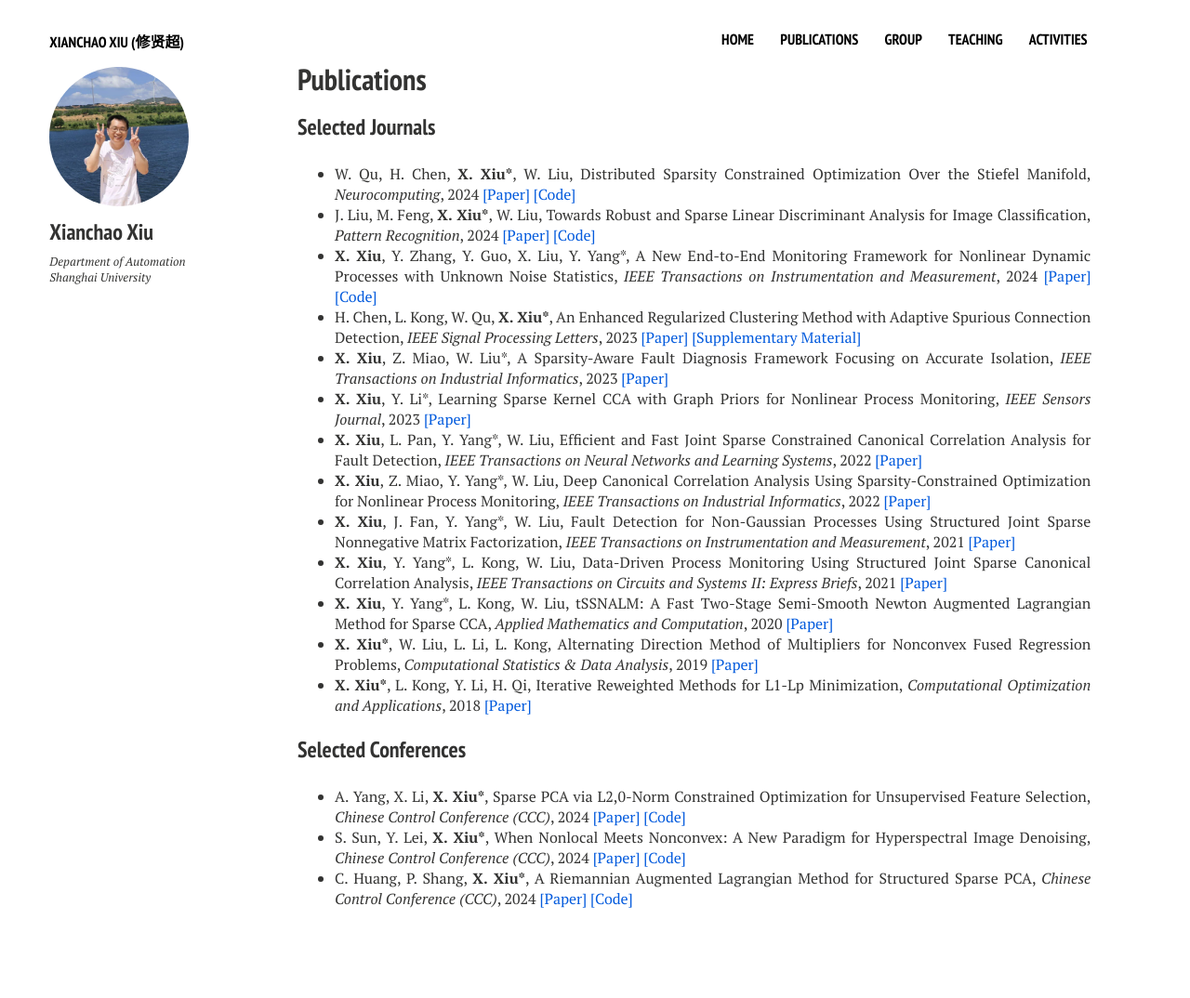
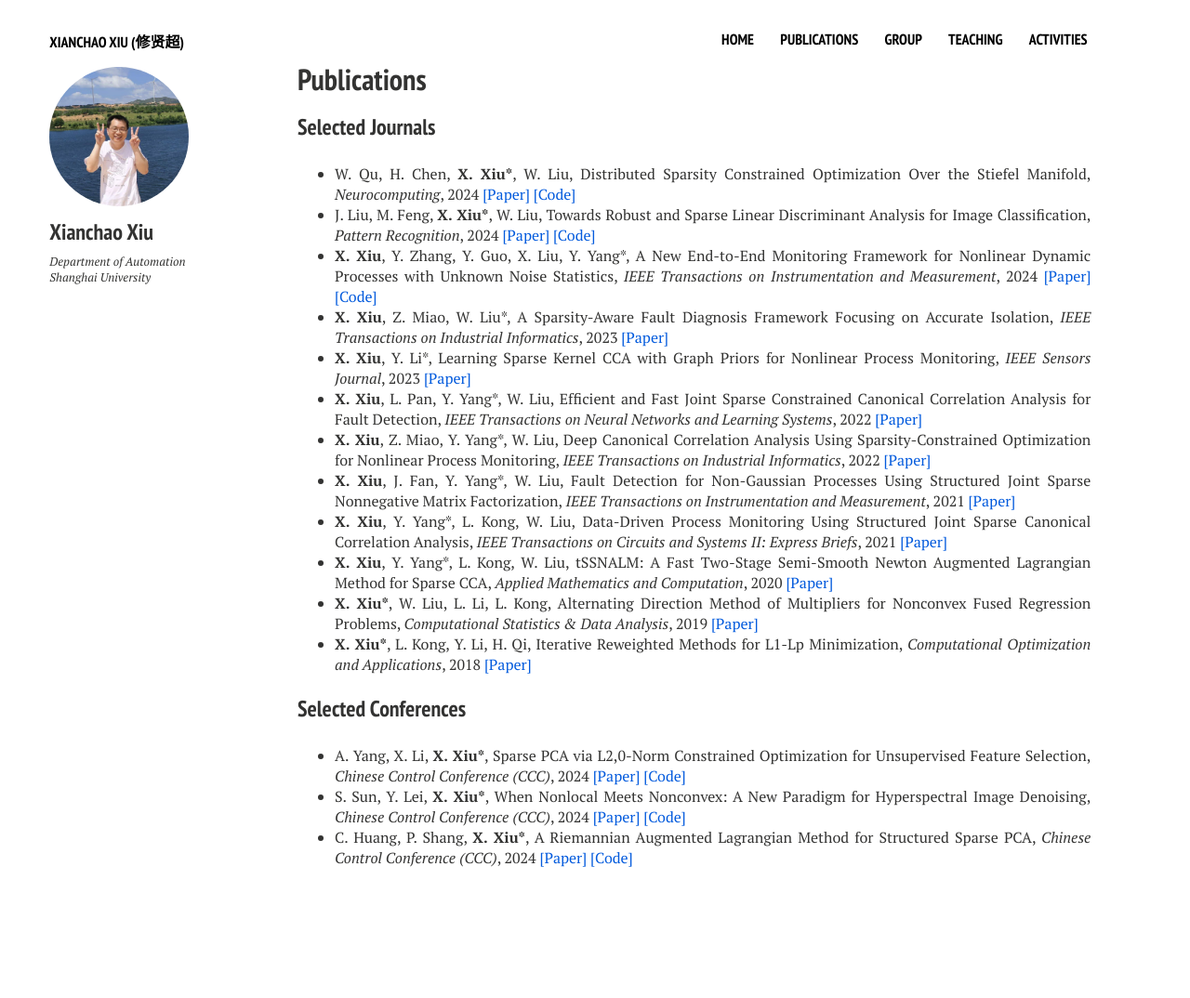
Before and after one commit to xianchaoxiu/xianchaoxiu.github.io, a Jekyll site: the page built from publications/index.md, in a window 1280 px wide. Shown: the whole page at 93% size. Built offline with Jekyll 4.4.1, drawn with Linux system fonts in a browser that asks for light colours; nearby versions of some CDN libraries; after the commit the page ends 1030 px from its top, so only the background shows below that.

Commit message:
Update index.md

```diff
--- a/publications/index.md
+++ b/publications/index.md
@@ -14,7 +14,6 @@ share: false
 * W. Qu, H. Chen, <b>X. Xiu*</b>, W. Liu, Distributed Sparsity Constrained Optimization Over the Stiefel Manifold, <i>Neurocomputing</i>, 2024 <a href="https://www.sciencedirect.com/science/article/pii/S0925231224010385" class="textlink" target="_blank">[Paper]</a> <a href="https://github.com/wtqu/DREAM" class="textlink" target="_blank">[Code]</a>
 * J. Liu, M. Feng, <b>X. Xiu*</b>, W. Liu, Towards Robust and Sparse Linear Discriminant Analysis for Image Classification, <i> Pattern Recognition</i>, 2024 <a href="https://www.sciencedirect.com/science/article/pii/S0031320324002632" class="textlink" target="_blank">[Paper]</a> <a href="https://github.com/EMXlight/RSLDAplus" class="textlink" target="_blank">[Code]
 * <b>X. Xiu</b>, Y. Zhang, Y. Guo, X. Liu, Y. Yang*, A New End-to-End Monitoring Framework for Nonlinear Dynamic Processes with Unknown Noise Statistics, <i>IEEE Transactions on Instrumentation and Measurement</i>, 2024 <a href="https://ieeexplore.ieee.org/document/10464356" class="textlink" target="_blank">[Paper]</a> <a href="https://github.com/xianchaoxiu/2024-TIM-DRNN" class="textlink" target="_blank">[Code]</a>
-* H. Chen, L. Kong, W. Qu, <b>X. Xiu*</b>, An Enhanced Regularized Clustering Method with Adaptive Spurious Connection Detection, <i>IEEE Signal Processing Letters</i>, 2023 <a href="https://ieeexplore.ieee.org/document/10252040" class="textlink" target="_blank">[Paper]</a> <a href="https://www.researchgate.net/publication/374157647" class="textlink" target="_blank">[Supplementary Material]</a>
 * <b>X. Xiu</b>, Z. Miao, W. Liu*, A Sparsity-Aware Fault Diagnosis Framework Focusing on Accurate Isolation, <i>IEEE Transactions on Industrial Informatics</i>, 2023 <a href="https://ieeexplore.ieee.org/abstract/document/10091146" class="textlink" target="_blank">[Paper]</a>
 * <b>X. Xiu</b>, Y. Li*, Learning Sparse Kernel CCA with Graph Priors for Nonlinear Process Monitoring, <i>IEEE Sensors Journal</i>, 2023 <a href="https://ieeexplore.ieee.org/document/10050438" class="textlink" target="_blank">[Paper]</a>
 * <b>X. Xiu</b>, L. Pan, Y. Yang*, W. Liu, Efficient and Fast Joint Sparse Constrained Canonical Correlation Analysis for Fault Detection, <i>IEEE Transactions on Neural Networks and Learning Systems</i>, 2022 <a href="https://ieeexplore.ieee.org/document/9887978" class="textlink" target="_blank">[Paper]</a>
```
